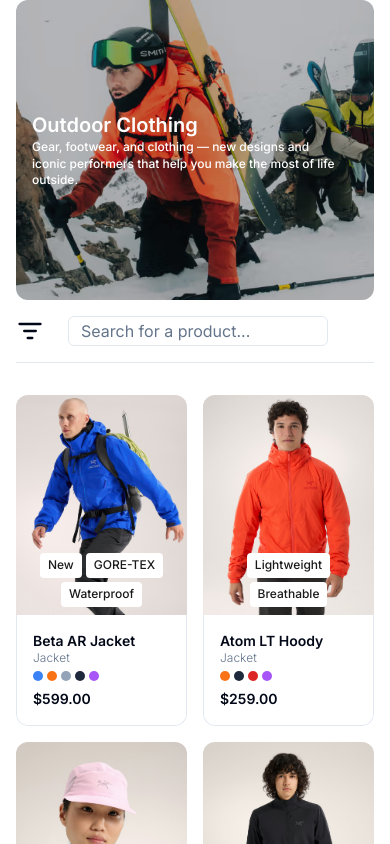
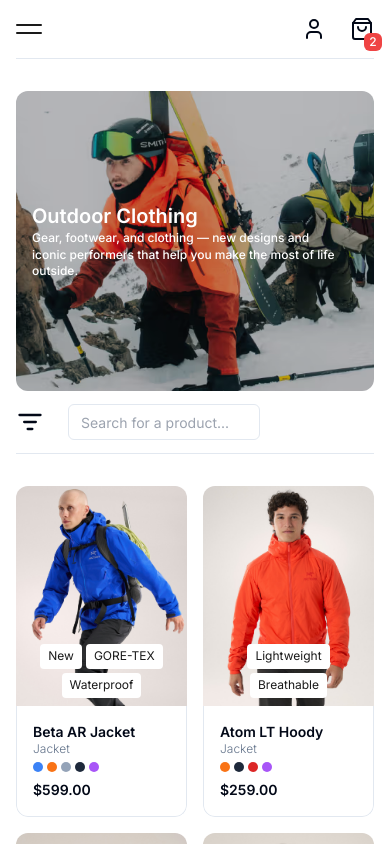
Before and after one commit to eenglesson/webshop, a Next.js app: page / in a window 390 px wide. Shown: the top 844 px of the page. Built offline with nearby package versions, Linux system fonts and the light colour scheme.

Commit message:
navbar done

```diff
--- a/app/components/CardProduct.tsx
+++ b/app/components/CardProduct.tsx
@@ -36,7 +36,7 @@
 
   return (
     <Card
-      className='w-full h-full max-w-[600px] border-none shadow-none mx-auto overflow-hidden transform transition-transform duration-300 hover:scale-102 cursor-pointer flex flex-col'
+      className='w-full h-full max-w-[600px] border-none shadow-none mx-auto overflow-hidden transform transition-transform duration-300 ease-in-out hover:scale-102 cursor-pointer flex flex-col'
       onClick={handleClick}
     >
       <div className='relative w-full' style={{ paddingBottom: '128.57%' }}>
@@ -54,7 +54,7 @@
                 key={`badge-${index}`}
                 className='bg-white py-1 shrink-0 px-2 sm:px-3 rounded-sm'
               >
-                <p className='text-tiny sm:text-small text-black font-medium'>
+                <p className='text-tiny sm:text-small text-black font-normal'>
                   {badge}
                 </p>
               </aside>
--- a/app/components/FilterProducts.tsx
+++ b/app/components/FilterProducts.tsx
@@ -97,9 +97,9 @@
         </Card>
       )}
 
-      <div className='flex justify-center items-center h-[30px]'>
+      <div className='flex justify-center w-48  items-center h-[30px]'>
         <Input
-          className='shadow-none h-full'
+          className='shadow-none w-full h-ful placeholder:text-small text-small'
           type='search'
           placeholder='Search for a product...'
           onChange={handleSearchChange}
--- a/app/components/Navbar.tsx
+++ b/app/components/Navbar.tsx
@@ -2,17 +2,26 @@
 import React, { useState, useEffect } from 'react';
 import { useRouter, usePathname, useSearchParams } from 'next/navigation';
 import { ShoppingBag, User } from 'lucide-react';
+import { motion } from 'framer-motion';
+import { links } from '../types';
 
-type NavLink = {
-  label: string;
-  filter: 'All' | 'Apparel' | 'Accessories';
+const fadeInAnimationVariants = {
+  initial: {
+    opacity: 0,
+    y: -80,
+  },
+  animate: {
+    opacity: 1,
+    y: 0,
+    transition: {
+      duration: 0.1,
+      type: 'spring',
+      stiffness: 800, // Controls the stiffness of the spring
+      damping: 80,
+      delay: 0,
+    },
+  },
 };
-
-const links: NavLink[] = [
-  { label: 'All', filter: 'All' },
-  { label: 'Apparel', filter: 'Apparel' },
-  { label: 'Accessories', filter: 'Accessories' },
-];
 
 const orderCount = 2;
 
@@ -27,6 +36,26 @@
   const [activeLink, setActiveLink] = useState<
     'All' | 'Apparel' | 'Accessories'
   >('All');
+
+  const [isOpen, setIsOpen] = useState(false);
+  const [hasClicked, setHasClicked] = useState(false);
+
+  const toggleHamburger = () => {
+    setIsOpen(!isOpen);
+    setHasClicked(true); // När användaren klickar aktiveras animationerna
+  };
+
+  const handleScroll = () => {
+    if (window.scrollY > 30) {
+      // Replace 100 with any threshold you prefer
+      setIsOpen(false);
+    }
+  };
+
+  useEffect(() => {
+    window.addEventListener('scroll', handleScroll);
+    return () => window.removeEventListener('scroll', handleScroll);
+  }, []);
 
   // Update active link when on the home page or based on URL query
   useEffect(() => {
@@ -46,6 +75,8 @@
       if (filter) {
         setFilter(filter);
         setActiveLink(filter);
+        setIsOpen(!isOpen);
+        setHasClicked(true);
       }
     } else {
       // Navigate to the homepage from any other page
@@ -59,6 +90,73 @@
   };
 
   return (
+    <>
+      {/* navbar för smaller screens */}
+      <nav className='flex relative sm:hidden items-center justify-between border-b-[0.5px] py-4'>
+        <aside
+          onClick={toggleHamburger}
+          className='flex flex-col gap-1.5 w-[26px] justify-center h-[26px] cursor-pointer z-30'
+        >
+          <span
+            className={`bg-black h-[2px] rounded-full transition-transform duration-300 ${
+              hasClicked
+                ? isOpen
+                  ? 'animate-line1Open'
+                  : 'animate-line1Close'
+                : ''
+            }`}
+          ></span>
+          <span
+            className={`bg-black h-[2px] rounded-full transition-transform duration-300 ${
+              hasClicked
+                ? isOpen
+                  ? 'animate-line2Open'
+                  : 'animate-line2Close'
+                : ''
+            }`}
+          ></span>
+        </aside>
+        <div className='flex z-40 gap-6 '>
+          <User className='cursor-pointer' />
+          <aside className='relative group'>
+            <ShoppingBag className='cursor-pointer' />
+            {orderCount > 0 && (
+              <span className='absolute top-4 -right-2 bg-red-500  text-white text-[12px] font-medium rounded-md w-[18px] h-[18px] flex items-center justify-center cursor-pointer group-hover:bg-black transition-transform duration-150 '>
+                {orderCount}
+              </span>
+            )}
+          </aside>
+        </div>
+        <ul
+          className={`absolute -left-4 w-screen z-20 flex flex-col pb-[50px] pt-[100px] pl-[48px] gap-6 bg-white rounded-b-3xl shadow-xl transition-all duration-300 ease-in-out ${
+            isOpen ? 'top-0' : 'top-[-400px]'
+          }`}
+        >
+          {links.map((link, i) => (
+            <motion.div
+              key={i}
+              variants={fadeInAnimationVariants}
+              initial='initial'
+              whileInView='animate'
+              className='z-20'
+            >
+              <div
+                key={link.filter}
+                onClick={() => handleLinkClick(link.filter)}
+                className={`text-body w-fit font-normal cursor-pointer ${
+                  pathname === '/' && activeLink === link.filter
+                    ? 'text-darkGray'
+                    : 'text-black hover:text-darkGray'
+                }`}
+              >
+                <p className='text-body'> {link.label}</p>
+              </div>
+            </motion.div>
+          ))}
+        </ul>
+      </nav>
+
+      {/* navbar fo bigger screens */}
       <nav className='hidden sm:flex relative items-center justify-between border-b-[0.5px] py-4'>
         {/* Left section with the logo */}
         <div
@@ -98,5 +196,6 @@
           </aside>
         </div>
       </nav>
+    </>
   );
 }
--- a/app/layout.tsx
+++ b/app/layout.tsx
@@ -1,3 +1,4 @@
+import Navbar from './components/Navbar';
 import './globals.css';
 
 export default function RootLayout({
--- a/app/types/index.ts
+++ b/app/types/index.ts
@@ -9,3 +9,14 @@
   colors: string[];
   badges: string[];
 };
+
+export type NavLink = {
+  label: string;
+  filter: 'All' | 'Apparel' | 'Accessories';
+};
+
+export const links: NavLink[] = [
+  { label: 'All', filter: 'All' },
+  { label: 'Apparel', filter: 'Apparel' },
+  { label: 'Accessories', filter: 'Accessories' },
+];
--- a/package.json
+++ b/package.json
@@ -15,9 +15,10 @@
     "clsx": "^2.1.1",
     "lucide": "^0.456.0",
     "lucide-react": "^0.456.0",
+    "motion": "^11.11.15",
     "next": "15.0.3",
-    "react": "19.0.0-rc-66855b96-20241106",
-    "react-dom": "19.0.0-rc-66855b96-20241106",
+    "react": "^18.3.1",
+    "react-dom": "^18.3.1",
     "tailwind-merge": "^2.5.4",
     "tailwindcss-animate": "^1.0.7"
   },
--- a/tailwind.config.ts
+++ b/tailwind.config.ts
@@ -89,6 +89,38 @@
         md: 'calc(var(--radius) - 2px)',
         sm: 'calc(var(--radius) - 4px)',
       },
+      keyframes: {
+        // Animation for the first line when opening
+        line1Open: {
+          '0%': { transform: 'translateY(0) rotate(0deg)' },
+          '30%': { transform: 'translateY(4px) rotate(0deg)' }, // Translate down
+          '100%': { transform: 'translateY(4px) rotate(-45deg)' }, // Rotate
+        },
+        // Animation for the second line when opening
+        line2Open: {
+          '0%': { transform: 'translateY(0) rotate(0deg)' },
+          '30%': { transform: 'translateY(-4px) rotate(0deg)' }, // Translate up
+          '100%': { transform: 'translateY(-4px) rotate(45deg)' }, // Rotate
+        },
+        // Animation for the first line when closing
+        line1Close: {
+          '0%': { transform: 'translateY(4px) rotate(-45deg)' },
+          '40%': { transform: 'translateY(4px) rotate(0deg)' }, // Rotate back
+          '100%': { transform: 'translateY(0) rotate(0deg)' }, // Translate back
+        },
+        // Animation for the second line when closing
+        line2Close: {
+          '0%': { transform: 'translateY(-4px) rotate(45deg)' },
+          '40%': { transform: 'translateY(-4px) rotate(0deg)' }, // Rotate back
+          '100%': { transform: 'translateY(0) rotate(0deg)' }, // Translate back
+        },
+      },
+      animation: {
+        line1Open: 'line1Open 0.5s forwards',
+        line2Open: 'line2Open 0.5s forwards',
+        line1Close: 'line1Close 0.5s forwards',
+        line2Close: 'line2Close 0.5s forwards',
+      },
     },
   },
   plugins: [require('tailwindcss-animate')],
```
Also changed, not shown: 1 other file (tests, documents, lock files or other folders). Lines whose indentation alone changed are shown as unchanged.
